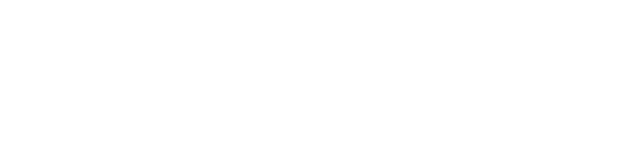
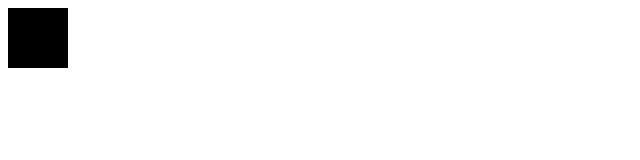
Before and after one commit to LunaBegray/etch-a-sketch, a plain HTML site: page index.html in a window 1280 px wide. In both pictures the pointer is over the element 38 px from the left and 38 px from the top of the page. Shown: the whole page, without its empty margins (0-640 px from the left). Drawn offline with Linux system fonts and the light colour scheme.

Commit message:
stylesheet.css

```diff
--- a/stylesheet.css
+++ b/stylesheet.css
@@ -3,9 +3,13 @@
     width: 960px;
     height: 960px;
     flex-wrap: wrap;
+    justify-content: center;
 }
 .gridBoxes{
     background-color:white;
     width:60px;
     height:60px;
 }
+.gridBoxes:hover{
+    background-color:black;
+}
```
